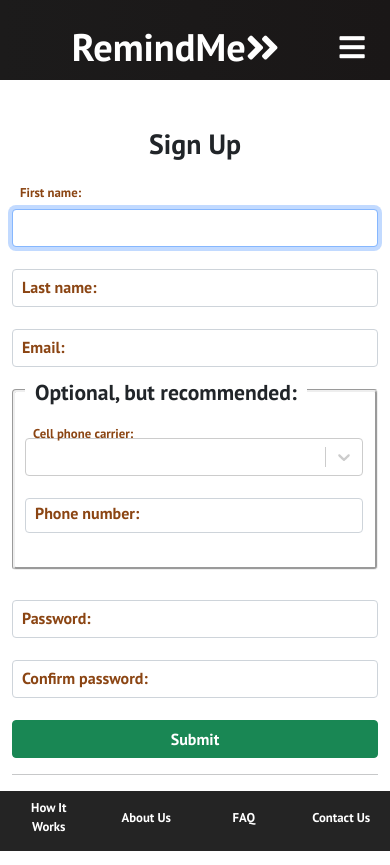
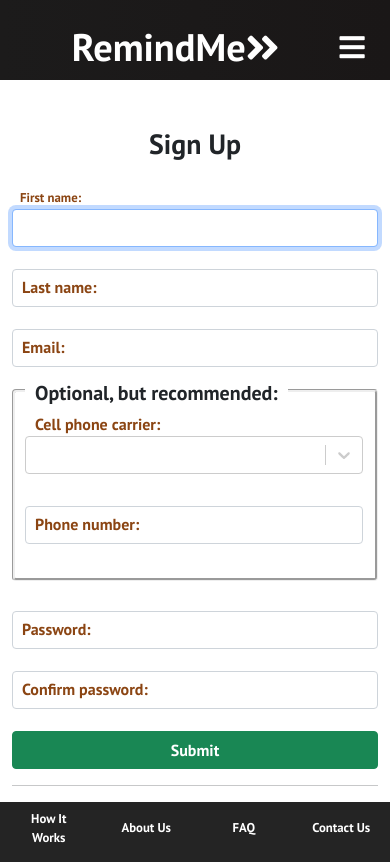
Before and after one commit to bnegussie/RemindMe, a React (Create React App) app in the folder client/: page /SignUp in a window 390 px wide. Built offline with nearby package versions, Linux system fonts and the light colour scheme; no server answers; the HTML template or start-up script is replaced by a standard one.

Commit message:
modified the size and transformation values of the labels so they look good when viewed from a mobile device.

```diff
--- a/client/src/App.css
+++ b/client/src/App.css
@@ -664,13 +664,6 @@ ul > li:nth-child(2) > a:hover {
   transform: translateY(-7.3em);
 }
 
-.form-label.update-profile.pNum {
-  font-size: 0.95em;
-  width: 150%;
-
-  transform: translateY(-1.95em);
-}
-
 .form-group {
   margin-bottom: -10px;
   width: 100%;
@@ -718,7 +711,7 @@ div.form-group.reminders > div {
 
 .form-control:focus + .form-label.update-profile.pNum,
 .form-control:not(:placeholder-shown) + .form-label.update-profile.pNum {
-  transform:translateY(-4.0em) scale(0.9);
+  transform:translateY(-3.3em) scale(0.8);
 }
 
 div.form-group.reminders > div + .form-label {
@@ -739,7 +732,7 @@ div.form-group.reminders > div + .form-label {
 
   .form-control:focus + .form-label,
   .form-control:not(:placeholder-shown) + .form-label {
-    transform:translateY(-4em) scale(0.8);
+    transform:translateY(-3.7em) scale(0.8);
   }
 
   .form-group.reminders {
@@ -748,6 +741,16 @@ div.form-group.reminders > div + .form-label {
 
   div.form-group.reminders > div + .form-label {
     transform:translateY(-4em) scale(0.8);
+  }
+
+  .cellphone-child-left:focus + .form-label.signup.cell-phone-carrier,
+  .cellphone-child-left:not(:placeholder-shown) + .form-label.signup.cell-phone-carrier {
+    transform:translateY(-3.9em);
+  }
+
+  .form-control:focus + .form-label.signup.pNum,
+  .form-control:not(:placeholder-shown) + .form-label.signup.pNum {
+    transform:translateY(-3.9em);
   }
 }
 /***************************************** END: LOGIN.JS *****************************************/
@@ -765,27 +768,12 @@ div.form-group.reminders > div + .form-label {
 }
 
 @media screen and (max-width: 600px) {
-  .cellphone-child-left {
-    font-size: 16px;
-  }
-
-  .form-control.cellphone-child {
-    height: 35px;
-  }
-
   #cellphone-container {
     display: block;
   }
-}
 
-@media screen and (max-width: 500px) {
-  .cellphone-child-left {
-    font-size: 12px;
-  }
-
-  .form-control.cellphone-child {
-    font-size: 8px;
-    height: 35px;
+  .form-group.signup.cell-phone-carrier {
+    margin-bottom: 0px;
   }
 }
 
@@ -812,6 +800,12 @@ div.form-group.reminders > div + .form-label {
 legend {
   background-color: var(--white);
   border-radius: .25rem;
+}
+
+@media screen and (max-width: 500px) {
+  .cell-phone-legend {
+    font-size: 20px;
+  }
 }
 /***************************************** END: SIGNUP.JS **************************************/
 /***************************************** START: DROPDOWN.JS and MENUITEMS.JS *******************/
--- a/client/src/components/SignUp.js
+++ b/client/src/components/SignUp.js
@@ -205,7 +205,7 @@ const SignUp = ({ setAuth }) => {
                     </legend>
 
                     <div id="cellphone-container">
-                        <div className="form-group">
+                        <div className="form-group signup cell-phone-carrier">
                             <Select options={allCellphoneCarriers}
                                 onChange={e => setCellPhoneOption(e)}
                                 value={cPhoneCarrier.label}
@@ -216,7 +216,7 @@ const SignUp = ({ setAuth }) => {
                             />
 
                             <label htmlFor="sign-up-cell-phone-carrier"
-                                className="form-label"
+                                className="form-label signup cell-phone-carrier"
                                 id="cell-phone-carrier-label">
                                 Cell phone carrier:
                             </label>
@@ -232,7 +232,11 @@ const SignUp = ({ setAuth }) => {
                                 value={p_num}
                                 onChange={e => onChange(e)}
                             />
-                            <label htmlFor="sign-up-p_num" className="form-label" id="sign-up-p_num-label">
+                            <label
+                                htmlFor="sign-up-p_num"
+                                className="form-label signup pNum"
+                                id="sign-up-p_num-label">
+
                                 Phone number:
                             </label>
                         </div>
```
